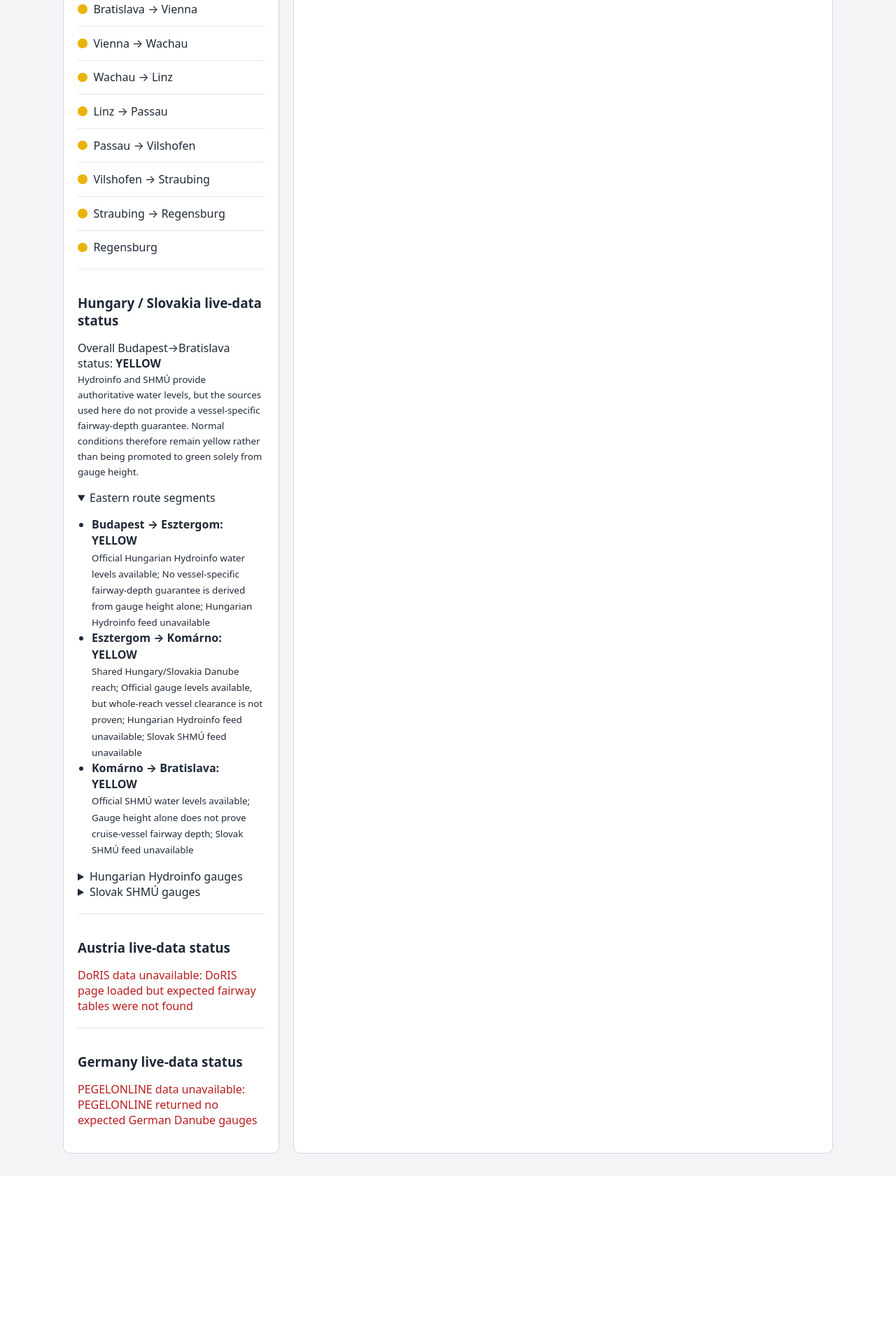
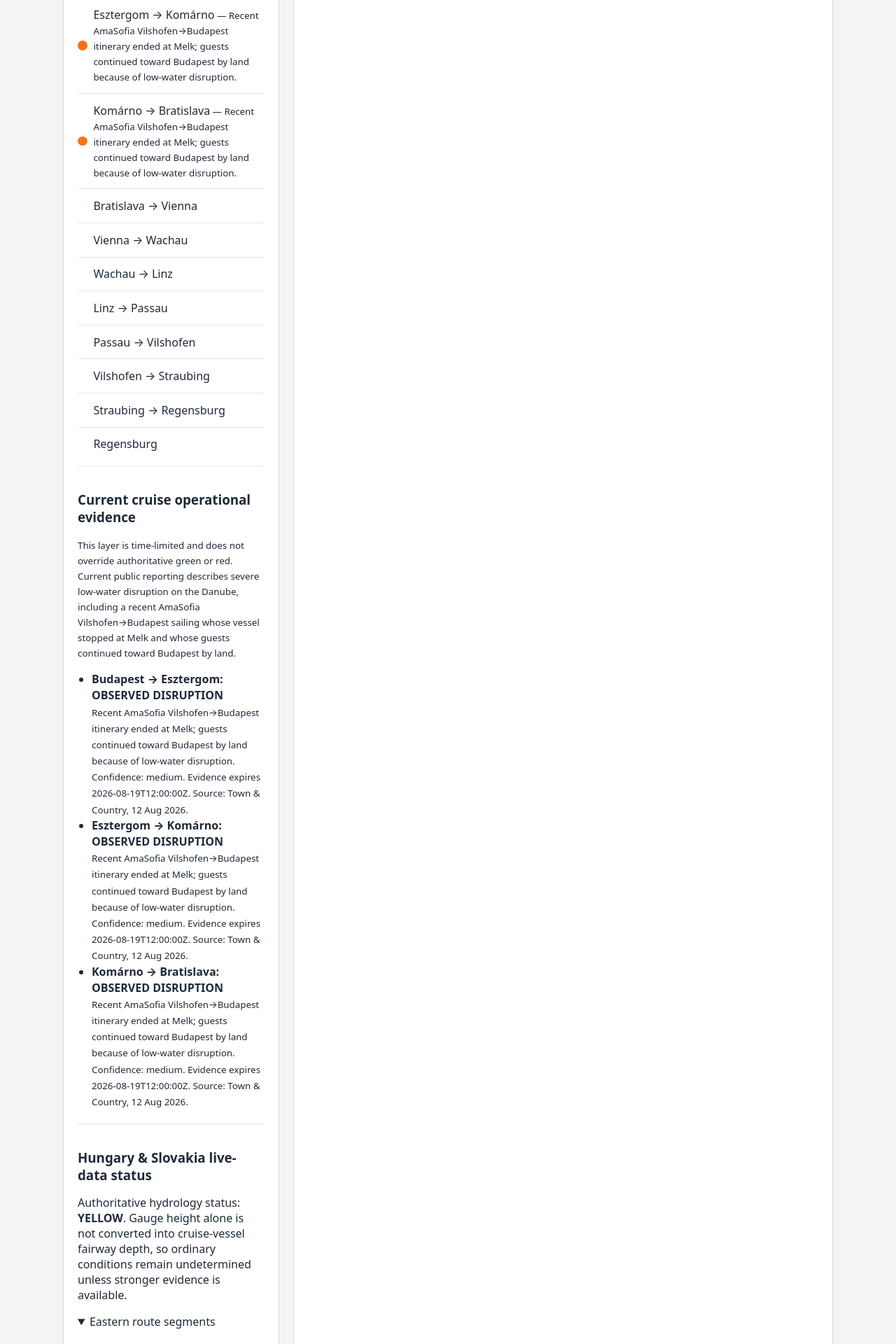
Before and after one commit to cloudymike/danube-water-level, a Flask app: page / in a window 1280 px wide. Shown: the part 912-2832 px from the top of the page at 70% size. Before the commit the page ends 2560 px from the top, so only its background shows below. Run offline with Flask 3, Linux system fonts and the light colour scheme; data that the repository does not hold is empty.

Commit message:
Show five-level evidence legend and operations

```diff
--- a/templates/index.html
+++ b/templates/index.html
@@ -1,8 +1,7 @@
 <!doctype html>
 <html lang="en">
 <head>
-    <meta charset="utf-8">
-    <meta name="viewport" content="width=device-width, initial-scale=1">
+    <meta charset="utf-8"><meta name="viewport" content="width=device-width, initial-scale=1">
     <title>Danube Cruise Navigation Status</title>
     <link rel="stylesheet" href="https://unpkg.com/leaflet@1.9.4/dist/leaflet.css" integrity="sha256-p4NxAoJBhIIN+hmNHrzRCf9tD/miZyoHS5obTRR9BMY=" crossorigin="">
     <link rel="stylesheet" href="{{ url_for('static', filename='css/style.css') }}">
@@ -12,58 +11,41 @@
 <main class="container">
 <section class="status-card">
 <h2>Route status</h2>
-            <p class="notice">The full Budapest→Regensburg route is now connected to official hydrology sources in Hungary, Slovakia, Austria, and Germany. Green means the available authoritative data establish adequate navigation conditions; yellow means passability remains undetermined; red means an official restriction, high-water threshold, or insufficient clearance establishes that the configured vessel cannot pass.</p>
+<p class="notice">The map now separates <strong>authoritative navigation status</strong> from <strong>operational cruise evidence</strong>. Green/red come from official depth, closure, lock, or high-water information. Lime/orange refine otherwise-undetermined sections using recent observed cruise operations; they are evidence, not navigation guarantees.</p>
 <div class="legend" aria-label="Navigation status legend">
-                <span><i class="status-dot green"></i> PASSABLE — available data establish adequate navigation conditions</span>
-                <span><i class="status-dot yellow"></i> UNDETERMINED — available data do not establish passability or non-passability</span>
-                <span><i class="status-dot red"></i> NOT PASSABLE — available data establish a restriction or insufficient clearance</span>
+<span><i class="status-dot green"></i> PASSABLE — authoritative data establish adequate conditions</span>
+<span><i class="status-dot lime"></i> OBSERVED PASSABLE — recent comparable cruise traffic supports passage</span>
+<span><i class="status-dot yellow"></i> UNDETERMINED — insufficient evidence either way</span>
+<span><i class="status-dot orange"></i> OBSERVED DISRUPTION — recent cruise operations were altered</span>
+<span><i class="status-dot red"></i> NOT PASSABLE — authoritative data establish a restriction or insufficient clearance</span>
 </div>
 <div class="route-list">
 {% for location in route %}
-                <div class="route-stop"><span class="status-dot {{ 'yellow' if location.status == 'unknown' else location.status }}"></span><span>{{ location.name }}{% if location.segment_to is defined %} → {{ location.segment_to }}{% endif %}{% if location.minimum_depth_m is defined and location.minimum_depth_m is not none %}<small> — min. deep-channel depth {{ "%.2f"|format(location.minimum_depth_m) }} m</small>{% endif %}{% if location.official_fairway_depth_m is defined and location.official_fairway_depth_m is not none %}<small> — official {{ location.official_depth_scope }} depth {{ "%.2f"|format(location.official_fairway_depth_m) }} m at RNW</small>{% endif %}</span></div>
+<div class="route-stop"><span class="status-dot {{ location.display_status|default(location.status) }}"></span><span>{{ location.name }}{% if location.segment_to is defined %} → {{ location.segment_to }}{% endif %}{% if location.operational_evidence is defined %}<small> — {{ location.operational_evidence.summary }}</small>{% elif location.minimum_depth_m is defined and location.minimum_depth_m is not none %}<small> — min. deep-channel depth {{ "%.2f"|format(location.minimum_depth_m) }} m</small>{% endif %}</span></div>
 {% endfor %}
 </div>
 
-            <div class="data-panel">
-                <h3>Hungary / Slovakia live-data status</h3>
-                <p>Overall Budapest→Bratislava status: <strong>{{ east_status|upper }}</strong><br><small>Hydroinfo and SHMÚ provide authoritative water levels, but the sources used here do not provide a vessel-specific fairway-depth guarantee. Normal conditions therefore remain yellow rather than being promoted to green solely from gauge height.</small></p>
-                <details open><summary>Eastern route segments</summary><ul class="gauge-list">
-                    {% for segment in eastern_segments %}<li><strong>{{ segment["from"] }} → {{ segment["to"] }}: {{ segment.status|upper }}</strong><br><small>{{ segment.reasons|join("; ") }}</small>{% if segment.gauges %}<br><small>Gauges: {% for gauge in segment.gauges %}{{ gauge.name }} {{ gauge.level_cm }} cm{% if not loop.last %}; {% endif %}{% endfor %}</small>{% endif %}</li>{% endfor %}
-                </ul></details>
-                <details><summary>Hungarian Hydroinfo gauges</summary>{% if hungary.error %}<p class="data-error">Hydroinfo unavailable: {{ hungary.error }}</p>{% else %}<ul class="gauge-list">{% for gauge in hungary.gauges %}<li>{{ gauge.name }}: {{ gauge.level_cm }} cm{% if gauge.observation_label %} — {{ gauge.observation_label }}{% endif %}</li>{% endfor %}</ul>{% endif %}</details>
-                <details><summary>Slovak SHMÚ gauges</summary>{% if slovakia.error %}<p class="data-error">SHMÚ unavailable: {{ slovakia.error }}</p>{% else %}<ul class="gauge-list">{% for gauge in slovakia.gauges %}<li>{{ gauge.name }}: {{ gauge.level_cm }} cm{% if gauge.flood_stage_1_cm is not none %}, first flood-activity threshold {{ gauge.flood_stage_1_cm|int }} cm{% endif %}</li>{% endfor %}</ul>{% endif %}</details>
+<div class="data-panel"><h3>Current cruise operational evidence</h3>
+<p><small>This layer is time-limited and does not override authoritative green or red. Current public reporting describes severe low-water disruption on the Danube, including a recent AmaSofia Vilshofen→Budapest sailing whose vessel stopped at Melk and whose guests continued toward Budapest by land.</small></p>
+{% if operational_evidence %}<ul class="gauge-list">{% for item in operational_evidence %}<li><strong>{{ item.from_stop }} → {{ item.to_stop }}: {{ item.signal|replace('_',' ')|upper }}</strong><br><small>{{ item.summary }} Confidence: {{ item.confidence }}. Evidence expires {{ item.expires_at }}. Source: {{ item.source_name }}.</small></li>{% endfor %}</ul>{% else %}<p>No current time-bounded operational evidence is loaded.</p>{% endif %}
 </div>
 
-            <div class="data-panel">
-                <h3>Austria live-data status</h3>
-                {% if austria.error %}<p class="data-error">DoRIS data unavailable: {{ austria.error }}</p>{% else %}
-                <p>Overall Austrian status: <strong>{{ austria_status|upper }}</strong><br>Assumed vessel draft: {{ "%.2f"|format(vessel_draft_m) }} m<br>Safety margin: {{ "%.2f"|format(safety_margin_m) }} m<br>Wildungsmauer high-water threshold: {{ high_water_threshold_cm }} cm{% if austria_minimum_depth is not none %}<br>Lowest mapped deep-channel depth: {{ "%.2f"|format(austria_minimum_depth) }} m{% endif %}</p>
-                {% if austria.source_updated_at %}<p><small>DoRIS source timestamp: {{ austria.source_updated_at }}</small></p>{% endif %}
-                <details open><summary>Austrian route segments</summary><ul class="gauge-list">
-                    {% for segment in austria_segments %}<li><strong>{{ segment["from"] }} → {{ segment["to"] }}: {{ segment.status|upper }}</strong>{% if segment.minimum_depth_m is not none %} — {{ "%.2f"|format(segment.minimum_depth_m) }} m minimum{% endif %}<br><small>{{ segment.reasons|join("; ") }}</small>{% if segment.closures %}<br><small>Closures: {% for item in segment.closures %}{{ item.name }} ({{ item.status }}){% if not loop.last %}, {% endif %}{% endfor %}</small>{% endif %}{% if segment.locks %}<br><small>Locks: {% for lock in segment.locks %}{{ lock.name }} — left {{ lock.left_chamber }}, right {{ lock.right_chamber }}{% if not loop.last %}; {% endif %}{% endfor %}</small>{% endif %}</li>{% endfor %}
-                </ul></details>
-                <details><summary>Official section closures / openings</summary><ul class="gauge-list">{% for item in austria.closures %}<li>{{ item.name }}: {{ item.status }}</li>{% endfor %}</ul></details>
-                <details><summary>Current Austrian lock states</summary><ul class="gauge-list">{% for lock in austria.locks %}<li>{{ lock.name }}: left {{ lock.left_chamber }}, right {{ lock.right_chamber }}</li>{% endfor %}</ul></details>
-                <details><summary>Current Austrian gauges</summary><ul class="gauge-list">{% for gauge in austria.gauges %}<li>{{ gauge.name }}: {{ gauge.level_cm|int }} cm</li>{% endfor %}</ul></details>
-                <details><summary>Current shallow sections</summary><ul class="gauge-list">{% for section in austria.shallow_sections %}<li>{{ section.name }} (km {{ "%.1f"|format(section.river_km_from) }}–{{ "%.1f"|format(section.river_km_to) }}): {% if section.deep_channel_depth_m is not none %}{{ "%.2f"|format(section.deep_channel_depth_m) }} m deep channel{% else %}depth unavailable{% endif %}</li>{% endfor %}</ul></details>
-                {% endif %}
+<div class="data-panel"><h3>Hungary & Slovakia live-data status</h3>
+<p>Authoritative hydrology status: <strong>{{ east_status|upper }}</strong>. Gauge height alone is not converted into cruise-vessel fairway depth, so ordinary conditions remain undetermined unless stronger evidence is available.</p>
+<details open><summary>Eastern route segments</summary><ul class="gauge-list">{% for segment in eastern_segments %}<li><strong>{{ segment["from"] }} → {{ segment["to"] }}: {{ segment.status|upper }}</strong><br><small>{{ segment.reasons|join("; ") }}</small></li>{% endfor %}</ul></details>
 </div>
 
-            <div class="data-panel">
-                <h3>Germany live-data status</h3>
-                {% if germany.error %}<p class="data-error">PEGELONLINE data unavailable: {{ germany.error }}</p>{% else %}
-                <p>Overall German status: <strong>{{ germany_status|upper }}</strong><br>Passau-Danube shipping high-water threshold: {{ passau_high_water_cm }} cm<br>Pfelling RNW: {{ pfelling_rnw_cm }} cm<br>Official Straubing→Sand fairway depth at RNW: {{ "%.2f"|format(straubing_sand_depth_m) }} m<br><small>Yellow means undetermined, not necessarily marginal water. The 2.65 m depth applies only to the completed km 2322.0–2311.5 subreach, so it is not extrapolated to the entire Straubing→Vilshofen reach.</small></p>
-                <details open><summary>German route segments</summary><ul class="gauge-list">
-                    {% for segment in germany_segments %}<li><strong>{{ segment["from"] }} → {{ segment["to"] }}: {{ segment.status|upper }}</strong>{% if segment.official_fairway_depth_m is defined and segment.official_fairway_depth_m is not none %} — official {{ "%.2f"|format(segment.official_fairway_depth_m) }} m for {{ segment.official_depth_scope }}{% endif %}<br><small>{{ segment.reasons|join("; ") }}</small>{% if segment.gauges %}<br><small>Gauges: {% for gauge in segment.gauges %}{{ gauge.name }} {{ gauge.level_cm }} cm{% if gauge.rnw_cm is not none %} (RNW {{ gauge.rnw_cm|int }}){% endif %}{% if gauge.hsw_cm is not none %} (HSW {{ gauge.hsw_cm|int }}){% endif %}{% if not loop.last %}; {% endif %}{% endfor %}</small>{% endif %}</li>{% endfor %}
-                </ul></details>
-                <details><summary>Current German Danube gauges</summary><ul class="gauge-list">{% for gauge in germany.gauges %}<li>{{ gauge.name }}{% if gauge.river_km is not none %} (km {{ "%.1f"|format(gauge.river_km) }}){% endif %}: {{ gauge.level_cm }} cm{% if gauge.rnw_cm is not none %}, RNW {{ gauge.rnw_cm|int }} cm{% endif %}{% if gauge.hsw_cm is not none %}, HSW {{ gauge.hsw_cm|int }} cm{% endif %}{% if gauge.shipping_state %}, shipping state {{ gauge.shipping_state }}{% endif %}</li>{% endfor %}</ul></details>
-                {% endif %}
+<div class="data-panel"><h3>Austria live-data status</h3>
+{% if austria.error %}<p class="data-error">DoRIS data unavailable: {{ austria.error }}</p>{% else %}<p>Overall Austrian status: <strong>{{ austria_status|upper }}</strong><br>Assumed vessel draft: {{ "%.2f"|format(vessel_draft_m) }} m; safety margin: {{ "%.2f"|format(safety_margin_m) }} m{% if austria_minimum_depth is not none %}<br>Lowest mapped deep-channel depth: {{ "%.2f"|format(austria_minimum_depth) }} m{% endif %}</p><details><summary>Austrian route segments</summary><ul class="gauge-list">{% for segment in austria_segments %}<li><strong>{{ segment["from"] }} → {{ segment["to"] }}: {{ segment.status|upper }}</strong>{% if segment.minimum_depth_m is not none %} — {{ "%.2f"|format(segment.minimum_depth_m) }} m minimum{% endif %}<br><small>{{ segment.reasons|join("; ") }}</small></li>{% endfor %}</ul></details>{% endif %}
+</div>
+
+<div class="data-panel"><h3>Germany live-data status</h3>
+{% if germany.error %}<p class="data-error">PEGELONLINE data unavailable: {{ germany.error }}</p>{% else %}<p>Overall German authoritative status: <strong>{{ germany_status|upper }}</strong><br>Passau high-water threshold: {{ passau_high_water_cm }} cm; Pfelling RNW: {{ pfelling_rnw_cm }} cm; official Straubing→Sand fairway depth at RNW: {{ "%.2f"|format(straubing_sand_depth_m) }} m.</p><details open><summary>German route segments</summary><ul class="gauge-list">{% for segment in germany_segments %}<li><strong>{{ segment["from"] }} → {{ segment["to"] }}: {{ segment.status|upper }}</strong><br><small>{{ segment.reasons|join("; ") }}</small></li>{% endfor %}</ul></details>{% endif %}
 </div>
 </section>
-        <section class="map-card"><div class="map-card-heading"><div><h2>Danube map</h2><p>Click a stop or route section for details.</p></div></div><div id="map" aria-label="Map of the Danube route from Budapest to Regensburg"></div></section>
+<section class="map-card"><div class="map-card-heading"><div><h2>Danube map</h2><p>Click a stop or route section for authoritative and operational evidence.</p></div></div><div id="map" aria-label="Map of the Danube route from Budapest to Regensburg"></div></section>
 </main>
 <script>window.DANUBE_ROUTE = {{ route | tojson }};</script>
 <script src="https://unpkg.com/leaflet@1.9.4/dist/leaflet.js" integrity="sha256-20nQCchB9co0qIjJZRGuk2/Z9VM+kNiyxNV1lvTlZBo=" crossorigin=""></script>
 <script src="{{ url_for('static', filename='js/map.js') }}"></script>
-</body>
-</html>
+</body></html>
```
Lines whose indentation alone changed are shown as unchanged.
